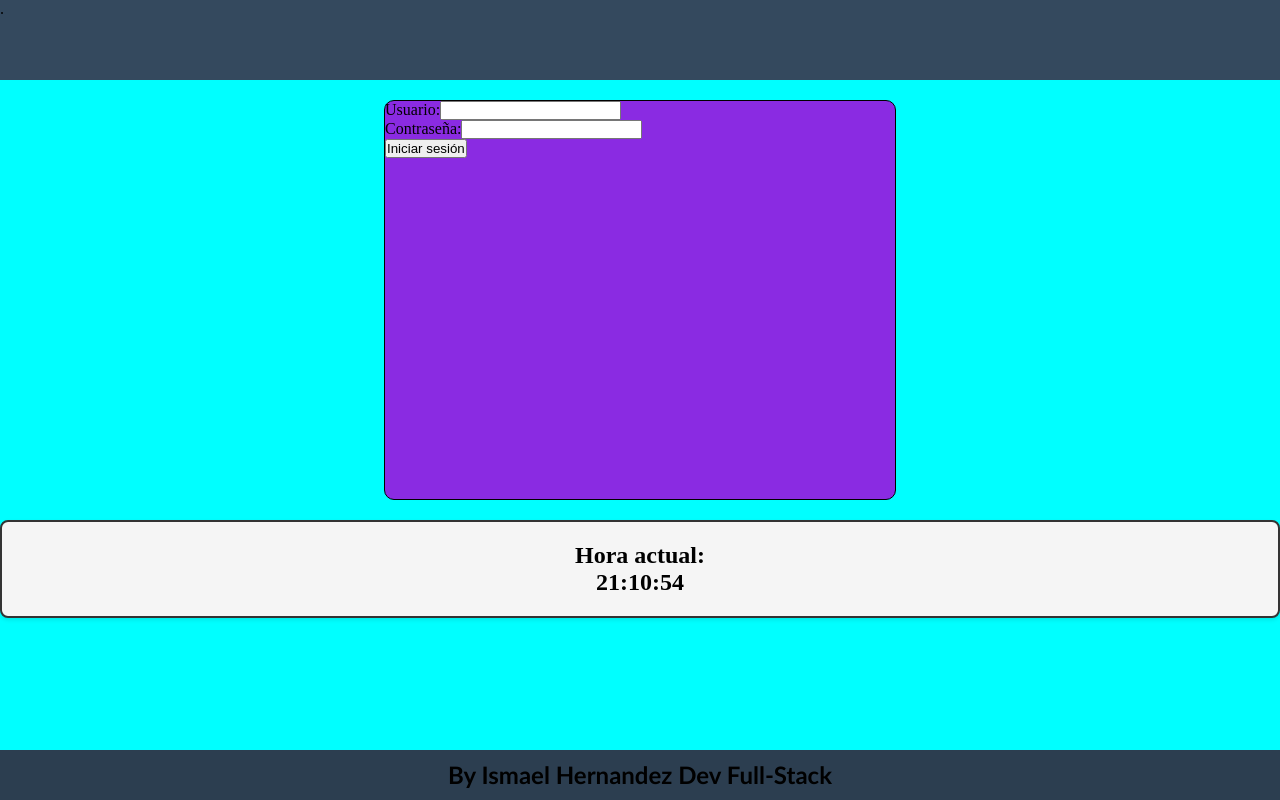
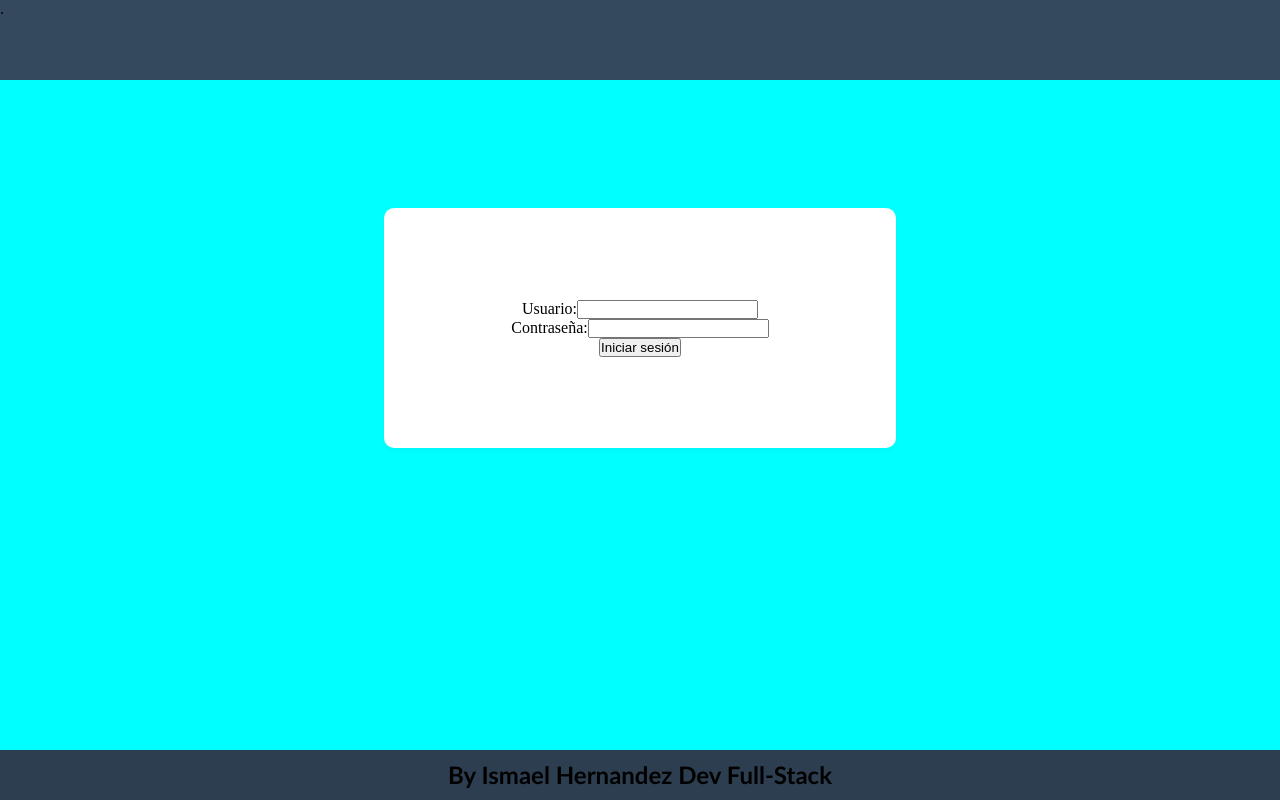
Before and after one commit to IsmaelHernandez/PruebaLogin, a React (Vite) app: page / in a window 1280 px wide. Built offline with nearby package versions, Linux system fonts and the light colour scheme.

Commit message:
se arreglo renderizado login

```diff
--- a/src/App.jsx
+++ b/src/App.jsx
@@ -2,7 +2,7 @@ import './App.css'
 import Login from './components/Login'
 import Header from './components/Header'
 import Footer from './components/Footer'
-import Clock from './components/Clock'
+
 
 const App = () => {
 
@@ -11,7 +11,6 @@ const App = () => {
       <div className='App'>
         <Header />
         <Login />
-        <Clock />
         <Footer />
       </div>
 
--- a/src/components/Clock.jsx
+++ b/src/components/Clock.jsx
@@ -26,9 +26,12 @@ const Clock = () => {
 
   return (
     <div className="clock-container">
-      <h2 className="clock-text">Hora actual:</h2>
-      <p className="clock-text">{formatTime(time)}</p>
+      <div className="clock-hand">
+        <h2 className="clock-text">Hora actual:</h2>
+        <p className="clock-text">{formatTime(time)}</p>
+      </div>
     </div>
+
   );
 };
 
--- a/src/components/Dashboard.jsx
+++ b/src/components/Dashboard.jsx
@@ -1,49 +1,14 @@
-import { useState, useEffect } from 'react';
-import { Button, Modal } from 'react-bootstrap';
+import Clock from '../components/Clock'
 
-
-const Dashboard = ({ onLogout }) => {
-  const [showWelcomeModal, setShowWelcomeModal] = useState(true);
-
-  const handleHideWelcomeModal = () => {
-    setShowWelcomeModal(false);
-  };
-
-  useEffect(() => {
-    // Cuando el componente se monte, establecemos un tiempo para ocultar el modal de bienvenida después de unos segundos (ejemplo: 5 segundos)
-    const timer = setTimeout(() => {
-      setShowWelcomeModal(false);
-    }, 5000); // 5000 milisegundos (5 segundos)
-
-    // Limpiamos el temporizador cuando el componente se desmonta
-    return () => clearTimeout(timer);
-  }, []);
-
+const Dashboard = ({ user, onLogout }) => {
   return (
-    <div className="text-center"> {/* Centramos el contenido */}
-
-      <h1>Bienvenido, !</h1>
-      <Button onClick={onLogout}>Cerrar sesión</Button>
-
-
-      <Modal
-        show={showWelcomeModal}
-        onHide={handleHideWelcomeModal}
-        centered  // Propiedad para centrar el modal verticalmente
-      >
-        <Modal.Header closeButton>
-          <Modal.Title>Bienvenido a la aplicación</Modal.Title>
-        </Modal.Header>
-        <Modal.Body>
-          <p>Hola , bienvenido a nuestra aplicación.</p>
-          <p>Este es un mensaje de bienvenida para el usuario recién conectado.</p>
-        </Modal.Body>
-        <Modal.Footer>
-          <Button variant="secondary" onClick={handleHideWelcomeModal}>
-            Cerrar
-          </Button>
-        </Modal.Footer>
-      </Modal>
+    <div>
+      <h1>Bienvenido, {user.username}!</h1>
+      <button onClick={onLogout}>Cerrar sesión</button>
+      <br />
+      <hr />
+      <br />
+      <Clock />
     </div>
   );
 };
--- a/src/components/Login.jsx
+++ b/src/components/Login.jsx
@@ -29,7 +29,7 @@ const Login = () => {
   return (
     <div>
       {loggedIn ? (
-        <Dashboard user={currentUser} onLogin={onLogin} onLogout={handleLogout} />
+        <Dashboard user={currentUser} onLogout={handleLogout} />
       ) : (
         <LoginForm onLogin={handleLogin} />
       )}
--- a/src/components/LoginForm.jsx
+++ b/src/components/LoginForm.jsx
@@ -5,9 +5,37 @@ const LoginForm = ({ onLogin }) => {
   const [username, setUsername] = useState("");
   const [password, setPassword] = useState("");
 
+  const [usernameError, setUsernameError] = useState('');
+  const [passwordError, setPasswordError] = useState('');
+
+  const handleUsernameChange = (event) => {
+    setUsername(event.target.value);
+    setUsernameError('');
+  };
+
+  const handlePasswordChange = (event) => {
+    setPassword(event.target.value);
+    setPasswordError('');
+  };
+
   const handleSubmit = (e) => {
     e.preventDefault();
     onLogin(username, password);
+
+    // Expresiones regulares para validar el nombre de usuario y la contraseña
+    const usernameRegex = /^[a-zA-Z0-9_-]{4,16}$/;
+    const passwordRegex = /^(?=.*[a-z])(?=.*[A-Z])(?=.*\d)[a-zA-Z\d]{8,}$/;
+
+    // Validar el nombre de usuario
+    if (!usernameRegex.test(username)) {
+      setUsernameError('El nombre de usuario debe tener entre 4 y 16 caracteres y solo puede contener letras, números, guiones y guiones bajos.');
+    }
+
+    // Validar la contraseña
+    if (!passwordRegex.test(password)) {
+      setPasswordError('La contraseña debe tener al menos 8 caracteres, incluyendo al menos una letra minúscula, una letra mayúscula y un número.');
+    }
+
   };
 
   return (
@@ -21,6 +49,7 @@ const LoginForm = ({ onLogin }) => {
             value={username}
             onChange={(e) => setUsername(e.target.value)}
           />
+          {usernameError && <span className="error">{usernameError}</span>}
         </div>
         <div>
           <label htmlFor="password">Contraseña:</label>
@@ -30,6 +59,7 @@ const LoginForm = ({ onLogin }) => {
             value={password}
             onChange={(e) => setPassword(e.target.value)}
           />
+          {passwordError && <span className="error">{passwordError}</span>}
         </div>
         <button type="submit">Iniciar sesión</button>
       </form>
--- a/src/css/clock.css
+++ b/src/css/clock.css
@@ -1,16 +1,28 @@
 .clock-container {
-    display: flex;
-    flex-direction: column;
-    align-items: center;
-    justify-content: center;
-    border: 2px solid #333;
-    border-radius: 8px;
-    padding: 20px;
-    background-color: #f5f5f5;
-    box-shadow: 0 2px 4px rgba(0, 0, 0, 0.1);
-  }
+  width: 200px;
+  height: 200px;
+  border: 5px solid #333;
+  border-radius: 50%;
+  position: relative;
+  display: flex;
+  justify-content: center;
+  align-items: center;
+  cursor: pointer;
+  transition: transform 0.2s ease-in-out;
+}
 
-.clock-text {
-    font-size: 24px;
-    font-weight: bold;
+.clock-hand {
+  width: 3px;
+  height: 70px;
+  background-color: #333;
+  position: absolute;
+  top: 50%;
+  left: 50%;
+  transform-origin: 50% 100%;
+  transform: translate(-50%, -100%); /* Añadimos una traslación para centrar la aguja en el reloj */
+  animation: rotateHand 60s linear infinite;
 }
+
+.clock-container:hover {
+  transform: rotate(10deg);
+}
--- a/src/css/loginform.css
+++ b/src/css/loginform.css
@@ -7,10 +7,28 @@
 }
 
 .form{
-    margin: 20px;
+    margin: 10%;
     width: 40%;
-    height: 50vh;
-    background-color: blueviolet;
+    align-content: center;
+    align-items: center;
+    background-color: white;
     border-radius: 10px;
-    border: 1px solid black;
+    box-shadow: 0px 3px 5px rgba(0, 0, 0, 0.03);
+    display: flex;
+    flex-direction: column;
+    height: 0%;
+    justify-content: center;
+    margin-bottom: 20px;
+    overflow: hidden;
+    height: 30vh;
 }
+
+.form:hover{
+    cursor: pointer;
+  transform: translateY(-10px) scale(1.03) ;
+  transition: transform 200ms ease;
+}
+
+.error{
+    color: red;
+}
```
